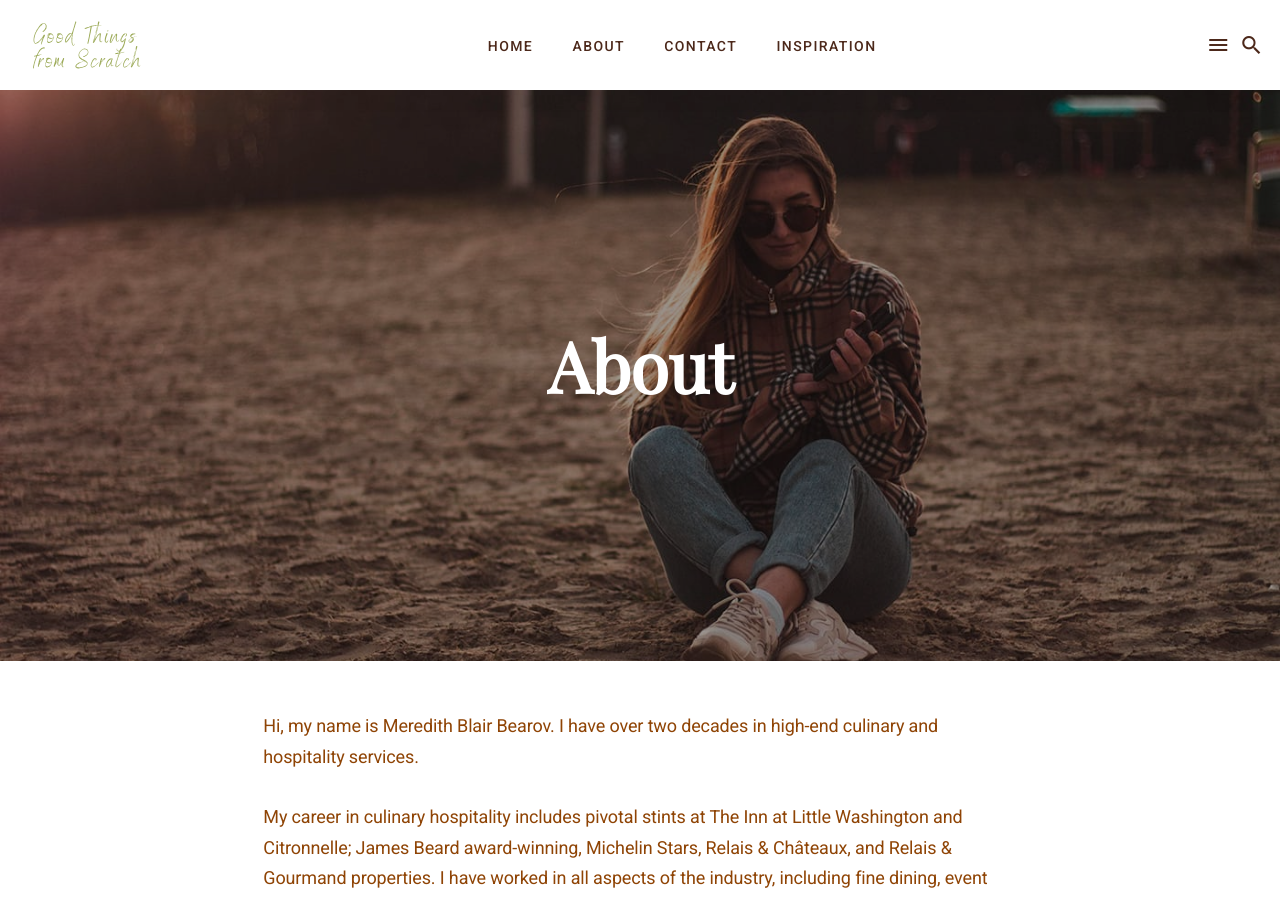
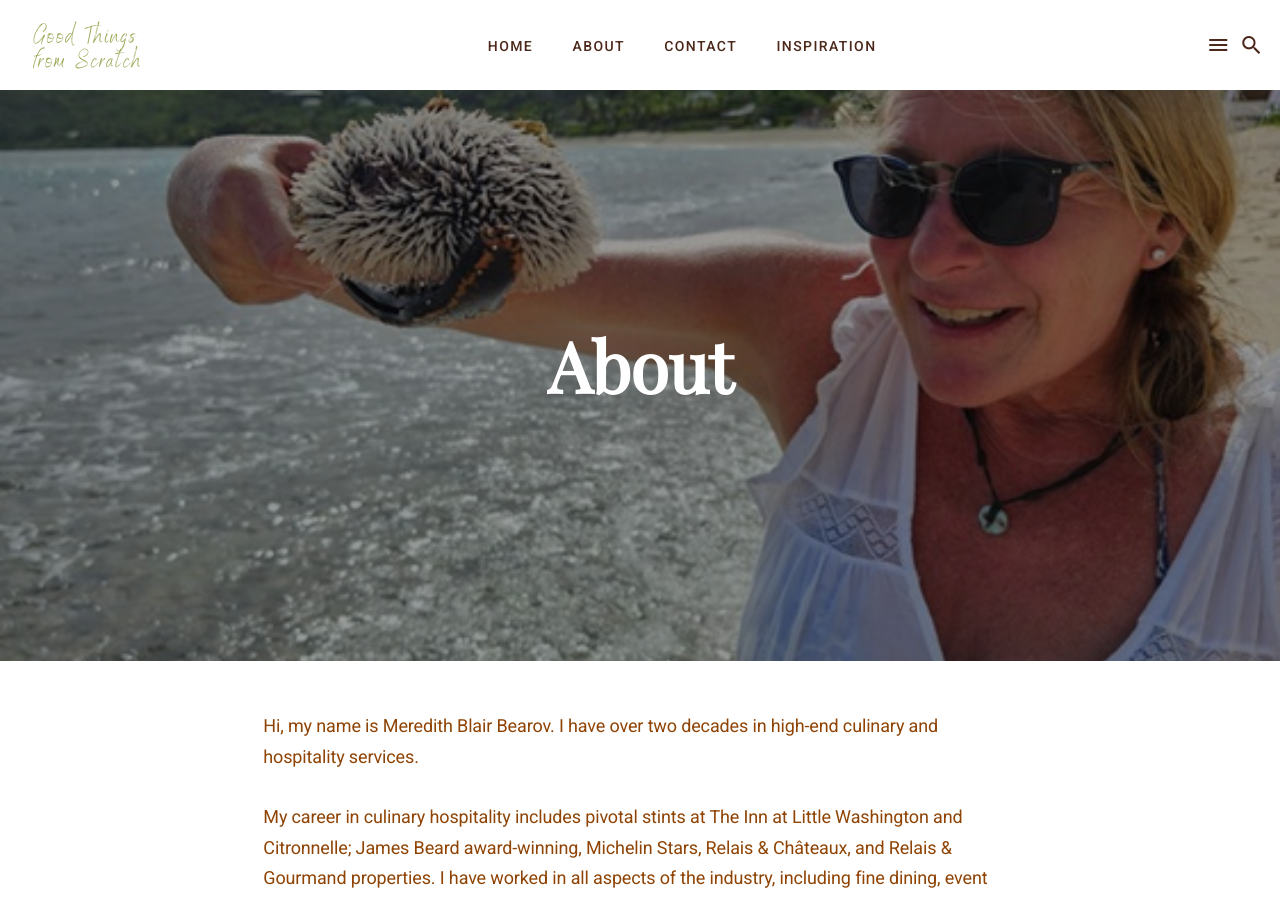
Before and after one commit to Stillpoint-Software/GoodThingsFromScratch, a Jekyll site: the page built from _pages/about.md, in a window 1280 px wide and 900 px high. Built offline with Jekyll 4.4.1, drawn with Linux system fonts in a browser that asks for light colours; nearby versions of some CDN libraries.

Commit message:
Update Pages “about”

```diff
--- a/_pages/about.md
+++ b/_pages/about.md
@@ -2,7 +2,7 @@
 layout: page
 permalink: /about/
 title: About
-image: /images/50.jpg
+image: /images/uploads/20230710_c.jpg
 ---
 Hi, my name is Meredith Blair Bearov. I have over two decades in high-end culinary and hospitality services.
 
@@ -16,7 +16,7 @@ In qua quid est boni praeter summam voluptatem, et eam sempiternam? Cur post Tar
 
 <div class="gallery-box">
   <div class="gallery">
-    <img src="/images/21.jpg">
+    <img src="/images/uploads/20230710_c.jpg">
     <img src="/images/22.jpg">
     <img src="/images/20.jpg">
   </div>
```
